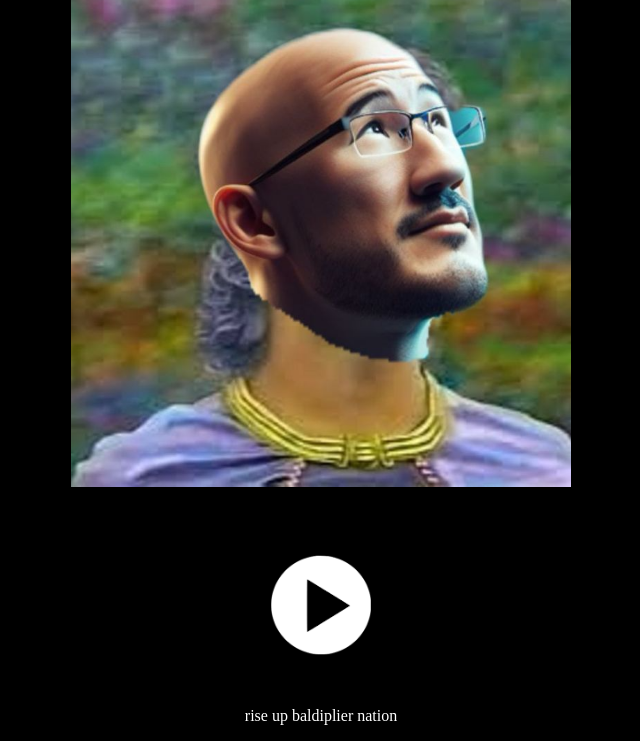
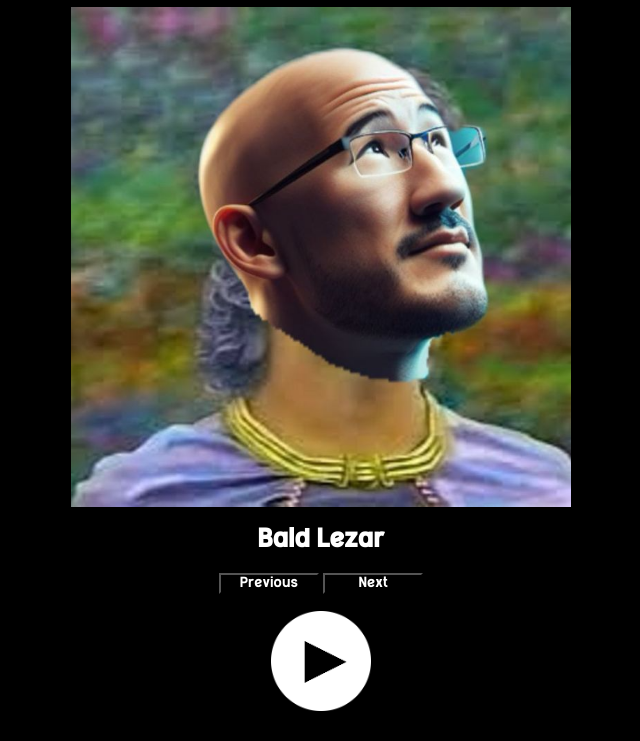
Before and after one commit to Bit-Shot/baldiplier, a plain HTML site: page index.html in a window 1280 px wide. Shown: the part 71-812 px from the top of the page, without its empty margins (319-959 px from the left). Drawn offline with Linux system fonts and the light colour scheme.

Commit message:
Add files via upload

```diff
--- /dev/null
+++ b/Assets/Scripts/juke.js
@@ -0,0 +1,48 @@
+const filePath = "Assets/Audio/";
+const songs = ["Bald Lezar", "Baldopotamus"];
+const fileType = ".mp3";
+
+var index = 0;
+const min = 0;
+const max = songs.length - 1;
+
+function clamp(num) {
+    return Math.min(Math.max(num, min), max);
+}
+
+
+
+window.onload = function () {
+    function selectSong(indexDelta) {
+        index = clamp(index + indexDelta);
+
+        cover.src = "Assets/Images/".concat(songs[index], ".png");
+        songName.innerHTML = songs[index];
+
+        music.src = filePath.concat(songs[index], fileType);
+        playpause.src = "Assets/Images/play.png";
+    }
+
+    selectSong(0);
+
+    prev.addEventListener("click", function () {
+        selectSong(-1);
+    })
+    next.addEventListener("click", function () {
+        selectSong(1);
+    })
+
+    playpause.addEventListener("click", function () {
+        if (music.paused == false) {
+            music.pause();
+            playpause.src = "Assets/Images/play.png";
+        } else {
+            music.play();
+            playpause.src = "Assets/Images/pause.png";
+        }
+
+        if (playpause.src == "Assets/Images/play.png") {
+            playpause.src = "Assets/Images/pause.png";
+        }
+    })
+}
--- /dev/null
+++ b/Assets/Stylesheets/bald.css
@@ -0,0 +1,21 @@
+@font-face {
+    font-family: fontnite;
+    src: url(../Fonts/fFeelingSoon.ttf);
+}
+
+* {
+    background-color: black;
+    color: white;
+    text-align: center;
+    font-family: fontnite;
+}
+
+img {
+    margin: auto;
+    display: block;
+    aspect-ratio: 1 / 1;
+}
+
+input {
+    width: 100px;
+}
--- a/index.html
+++ b/index.html
@@ -1,27 +1,18 @@
 <!DOCTYPE HTML>
 
-<!--Shitty temporary page-->
+<!--less shitty temporary page-->
 
 <html lang="en">
 	<head>
 		<meta charset="utf-8">
-		<title>Baldiplier sings to you</title>
+		<meta name="viewport" content="width=device-width, initial-scale=1">
 
-		<style>
-			body {
-				background-color: black;
-			}
-			img {
-				margin: auto;
-				display: block;
-				padding-top: 50px;
-			}
 
-			p {
-				color: white;
-				text-align: center;
-			}
-		</style>
+		<title>Baldiplier Dot Com</title>
+		<link rel="icon" href="Assets/bald.ico">
+
+		<link rel="stylesheet" href="Assets/Stylesheets/bald.css">
+		<script src="Assets/Scripts/juke.js"></script>
 
 		<script>
 			function playMusic() {
@@ -31,24 +22,21 @@
 	</head>
 
 	<body>
-		<img src="Images/baldlezar.png"
-			 width="500" height="500">
+		<h1>The Baldbox</h1>
 
-		<br>
+		<img id="cover" src="Assets/Images/bald.png"
+			 width="500" height="500" draggable="false">
 
-		<img src="Images/play.png"
-			 width="100" height="100"
-			 onclick="playMusic()">
+		<h2 id="songName">Song Name</h2>
 
-		<audio id="rem">
-			<source src="Audio/baldlezar.mp3" type="audio/mpeg">
-		</audio>
+		<input id="prev" type="button" value="Previous">
+		<input id="next" type="button" value="Next">
 
-		<br>
-		<br>
+		<br><br>
 
-		<p>
-			rise up baldiplier nation
-		</p>
+		<img id="playpause" src="Assets/Images/play.png"
+			 width="100" height="100" draggable="false">
+
+		<audio id="music" src=""></audio>
 	</body>
 </html>
```
Also changed, not shown: Assets/Fonts/fFeelingSoon.ttf (added), Assets/Images/Bald Lezar.png (added), Assets/Images/Baldopotamus.png (added), Assets/Images/bald.png (added), Assets/Images/pause.png (added), Assets/Images/play.png (added), Assets/bald.ico (added), 2 other files.
